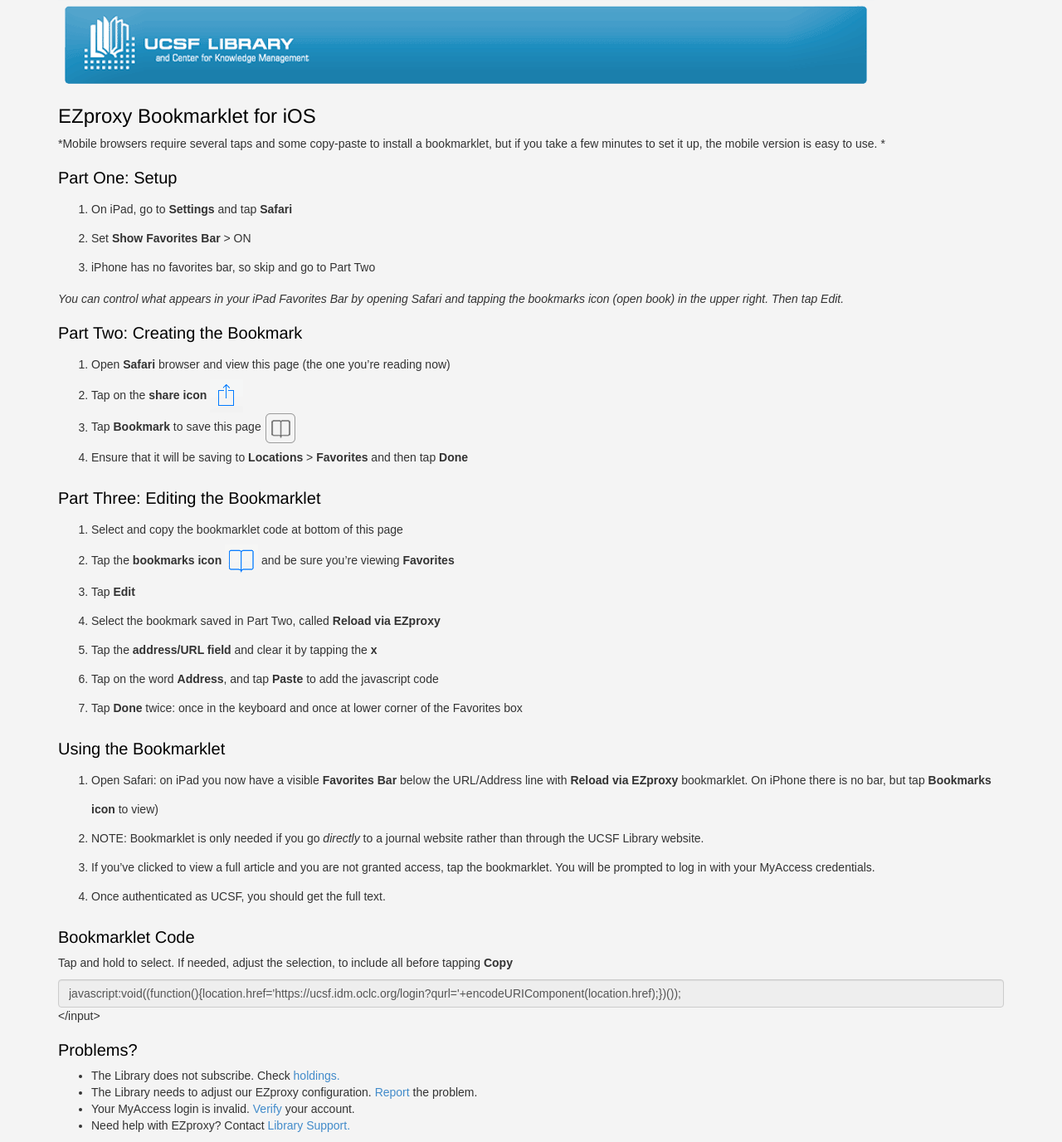
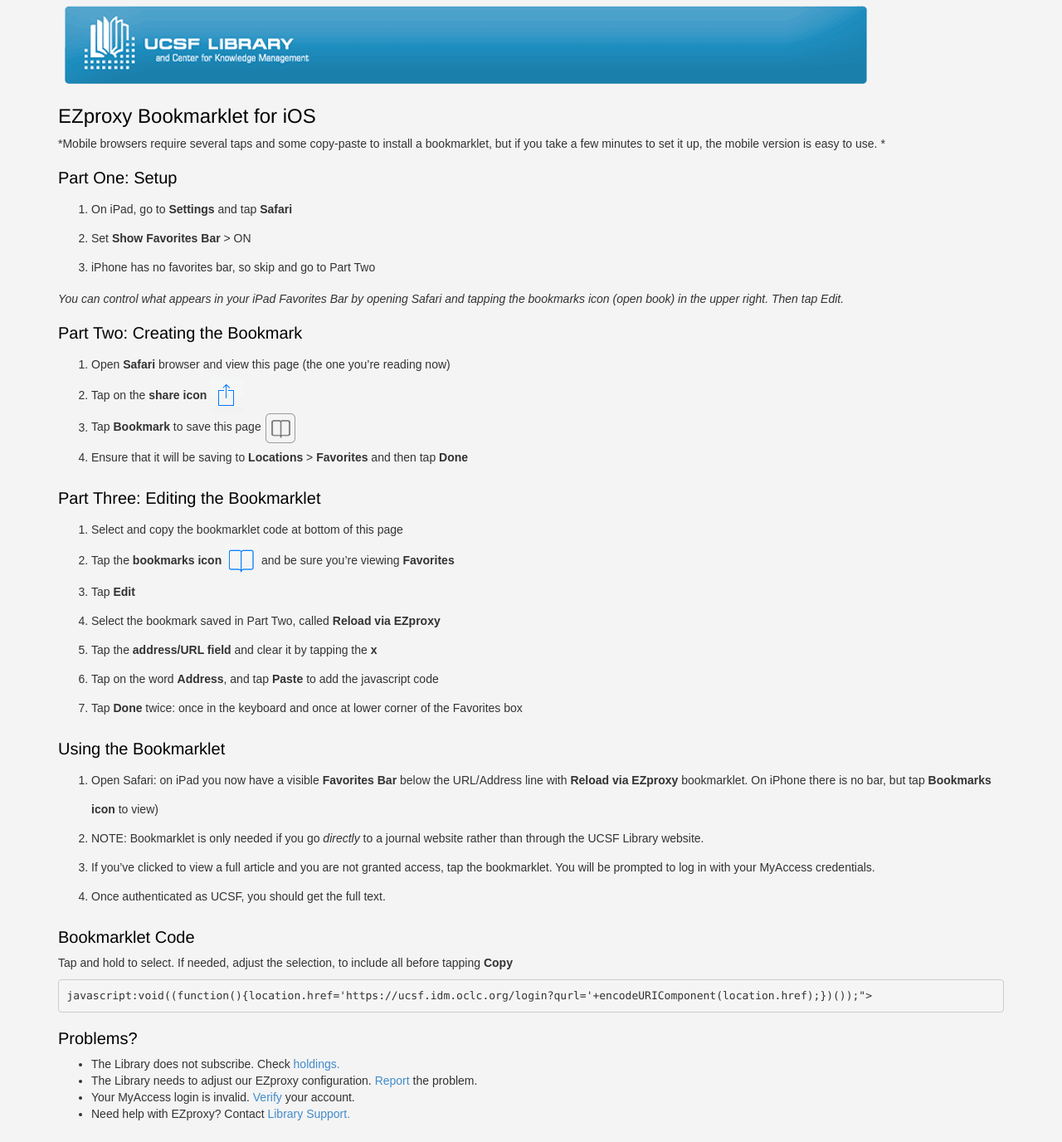
Before and after one commit to ucsf-ckm/bookmarklet, a Jekyll site: the page built from index.md, in a window 1280 px wide. Shown: the whole page at 83% size. Built offline with Jekyll 4.4.1, drawn with Linux system fonts in a browser that asks for light colours.

Commit message:
let's try pre, shall we?

```diff
--- a/index.md
+++ b/index.md
@@ -38,7 +38,7 @@ title: Reload via EZproxy
 ## Bookmarklet Code
 Tap and hold to select. If needed, adjust the selection, to include all before tapping **Copy**
 
-<input disabled="disabled" class="form-control" value="javascript:void((function(){location.href='https://ucsf.idm.oclc.org/login?qurl='+encodeURIComponent(location.href);})());"></input>
+<pre>javascript:void((function(){location.href='https://ucsf.idm.oclc.org/login?qurl='+encodeURIComponent(location.href);})());"></pre>
 
 ## Problems?
 -	The Library does not subscribe. Check [holdings.](http://ucsf.worldcat.org/m/)
```
